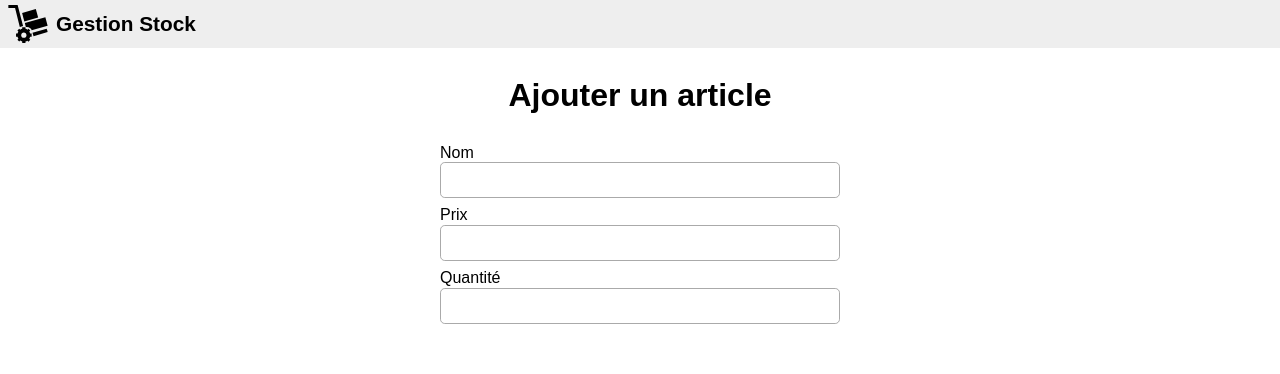
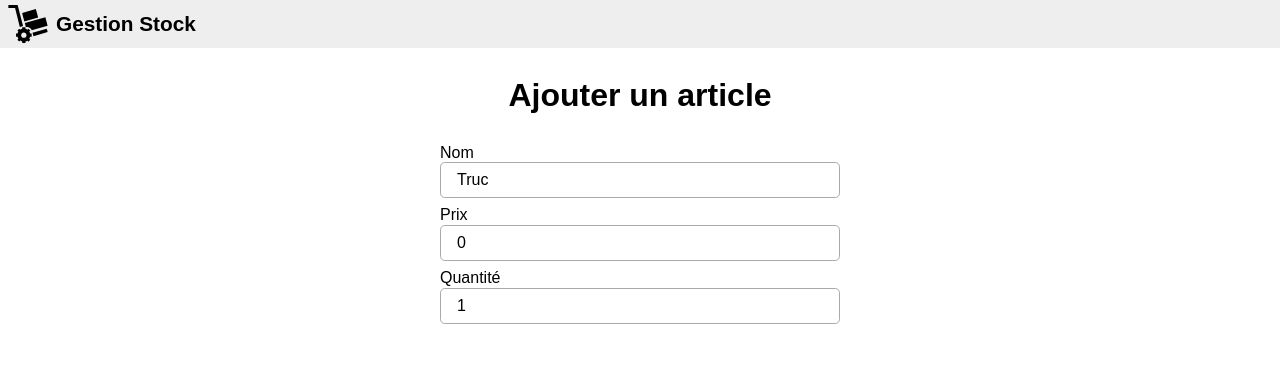
Before and after one commit to jlg-formation/vjs-mai-2023, a Vue app in the folder front/: page /stock/add in a window 1280 px wide. Shown: the top 374 px of the page. Built offline with nearby package versions, Linux system fonts and the light colour scheme.

Commit message:
dev: added v-on:event.prevent

```diff
--- a/front/src/stock/views/AddView.vue
+++ b/front/src/stock/views/AddView.vue
@@ -1,31 +1,37 @@
 <script setup lang="ts">
 import { ref } from 'vue'
 
-const name = ref('')
+const name = ref('Truc')
+const price = ref(0)
+const qty = ref(1)
+
+const handleSubmit = (event: Event) => {
+  console.log('event: ', event)
+  console.log('submit')
+}
 </script>
 
 <template>
   <main>
     <h1>Ajouter un article</h1>
-    <form>
+    <form @submit.prevent="handleSubmit">
       <label>
         <span>Nom</span>
         <input type="text" v-model="name" />
       </label>
       <label>
         <span>Prix</span>
-        <input type="number" />
+        <input type="number" v-model="price" />
       </label>
       <label>
         <span>Quantité</span>
-        <input type="number" />
+        <input type="number" v-model="qty" />
       </label>
       <button class="primary">
         <font-awesome-icon icon="fa-solid fa-plus" />
         <span>Ajouter</span>
       </button>
     </form>
-    <span>{{ name }}</span>
   </main>
 </template>
 
```
